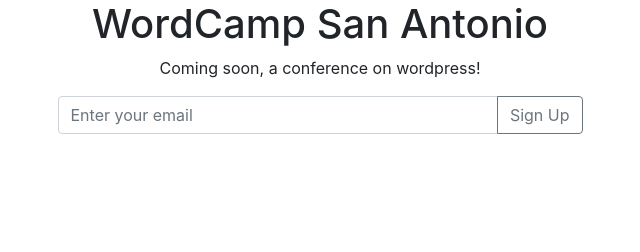
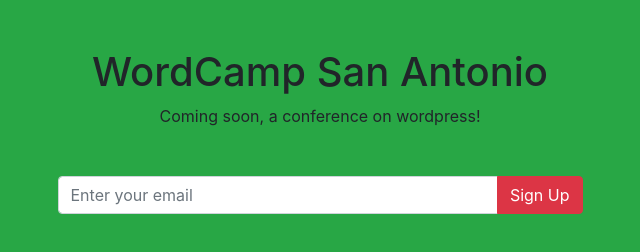
Before and after one commit to CamWil/WordCamp-San-Antonio, a plain HTML site: page index.html in a window 1280 px wide. Shown: the whole page, without its empty margins (320-960 px from the left). Drawn offline with nearby package versions, Linux system fonts and the light colour scheme.

Commit message:
Update index.html
spacing

```diff
--- a/index.html
+++ b/index.html
@@ -10,17 +10,21 @@
 
     <title>WordCamp San Antonio</title>
   </head>
-  <body>
+  <body class="bg-success">
     <div class="container text-center">
     <!-- Content here -->
+    <div class="mt-5">
     <p class="h1">WordCamp San Antonio</p>
     <p> Coming soon, a conference on wordpress!</p>
     <div class="col-lg-6 mx-auto">
     <!--Input-Group here -->
+    <div class="mt-5">
     <div class="input-group mb-3">
   <input type="text" class="form-control" placeholder="Enter your email" aria-label="Enter your email" aria-describedby="button-addon2">
   <div class="input-group-append">
-    <button class="btn btn-outline-secondary" type="button" id="button-addon2">Sign Up</button>
+    <button class="btn btn-danger" type="button" id="button-addon2">Sign Up</button>
+  </div>
+  </div>
   </div>
     </div>
 
```
